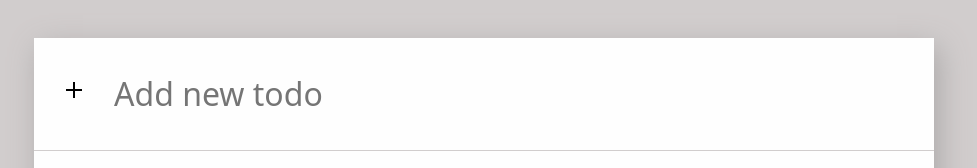
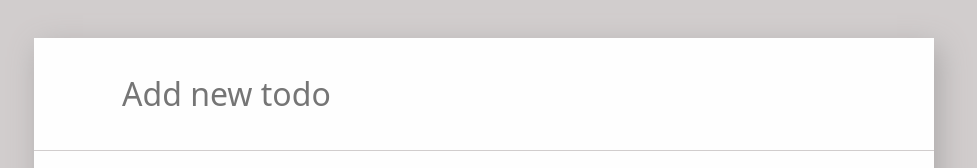
Before and after one commit to BRIT47rus/Todos, a React (Vite) app: page / in a window 1280 px wide. Shown: the part 258-426 px from the top of the page, without its empty margins (156-1133 px from the left). Built offline with nearby package versions, Linux system fonts and the light colour scheme.

Commit message:
add animation

```diff
--- a/src/components/features/components/IconAdd/IconAdd.tsx
+++ b/src/components/features/components/IconAdd/IconAdd.tsx
@@ -1,23 +1,24 @@
+import classNames from 'classnames';
 import type { HTMLAttributes } from 'react';
 
 interface Props extends HTMLAttributes<HTMLElement> {
-    checked?: boolean;
-    className: string;
+    isValue: boolean;
 }
 
-export const IconAdd = ({ className }: Props) => {
+export const IconAdd = ({ isValue }: Props) => {
     return (
-        <div className={className}>
+        <div
+            className={classNames('todos__icon-add', {
+                'todos__icon-add-active': isValue,
+            })}
+        >
             <svg
                 xmlns="http://www.w3.org/2000/svg"
-                width="32"
-                height="32"
-                viewBox="0 0 32 32"
+                width="24"
+                height="24"
+                viewBox="0 0 24 24"
             >
-                <path
-                    fill="currentColor"
-                    d="M17 15V8h-2v7H8v2h7v7h2v-7h7v-2z"
-                />
+                <path fill="green" d="M17 15V8h-2v7H8v2h7v7h2v-7h7v-2z" />
             </svg>
         </div>
     );
--- a/src/components/features/components/Input/Input.css
+++ b/src/components/features/components/Input/Input.css
@@ -36,8 +36,18 @@ input:focus {
     position: absolute;
     top: -2px;
 }
-.input-checkbox__icon:hover {
-}
+
 .input-compleate-wrap {
     display: inline-block;
 }
+.todos__icon-add {
+    display: flex;
+    justify-content: center;
+    align-items: center;
+    margin-right: 16px;
+    opacity: 0;
+    transition: all 0.3s ease-in-out;
+}
+.todos__icon-add-active {
+    opacity: 1;
+}
--- a/src/components/features/components/Input/Input.tsx
+++ b/src/components/features/components/Input/Input.tsx
@@ -26,6 +26,7 @@ export const Input: FC<Props> = ({
     ...rest
 }) => {
     const [value, setValue] = useState('');
+
     const { toogleCompleate } = useTodosCTX();
 
     const onClick = () => {
@@ -46,7 +47,12 @@ export const Input: FC<Props> = ({
                 <>
                     <Button
                         className="todos__input-text-add"
-                        element={<IconAdd className="" />}
+                        element={
+                            <IconAdd
+                                className="todos__icon-add"
+                                isValue={value.trim() ? true : false}
+                            />
+                        }
                         onClick={onClick}
                     />
                     <input
```
